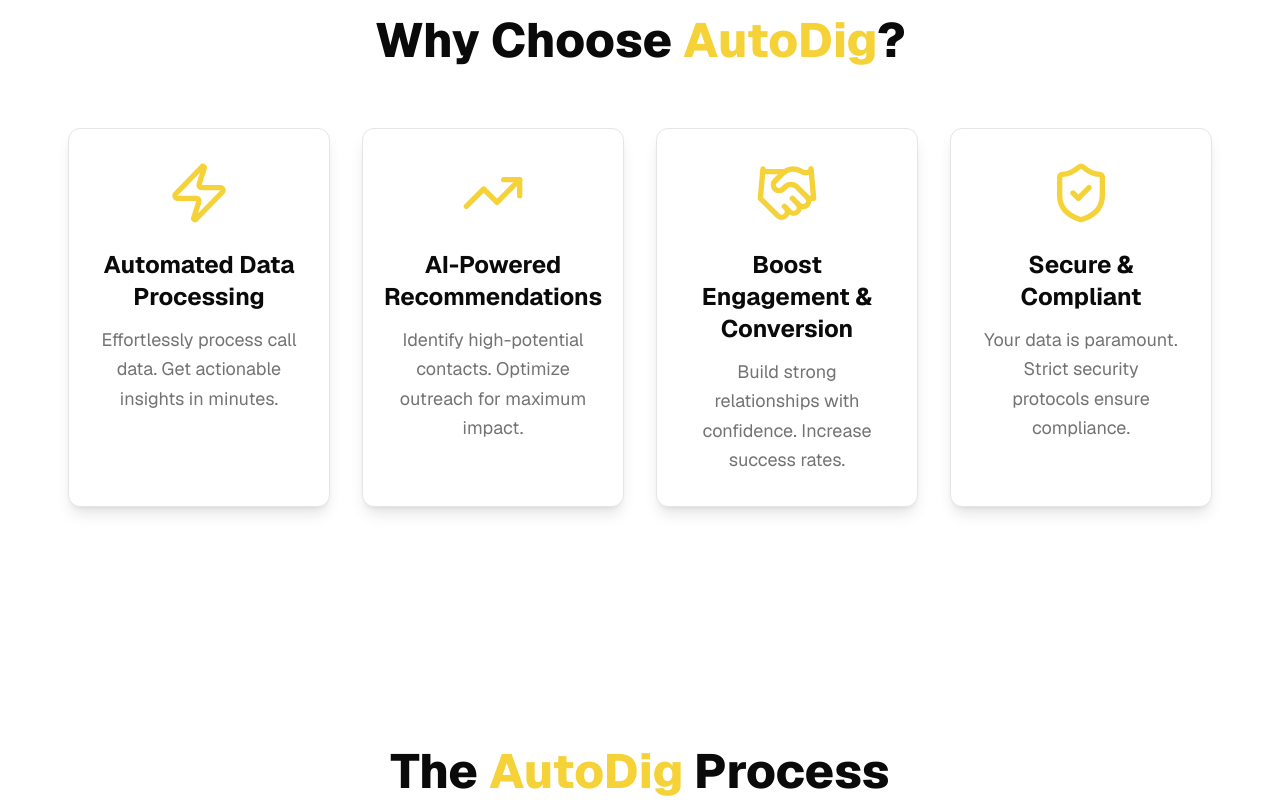
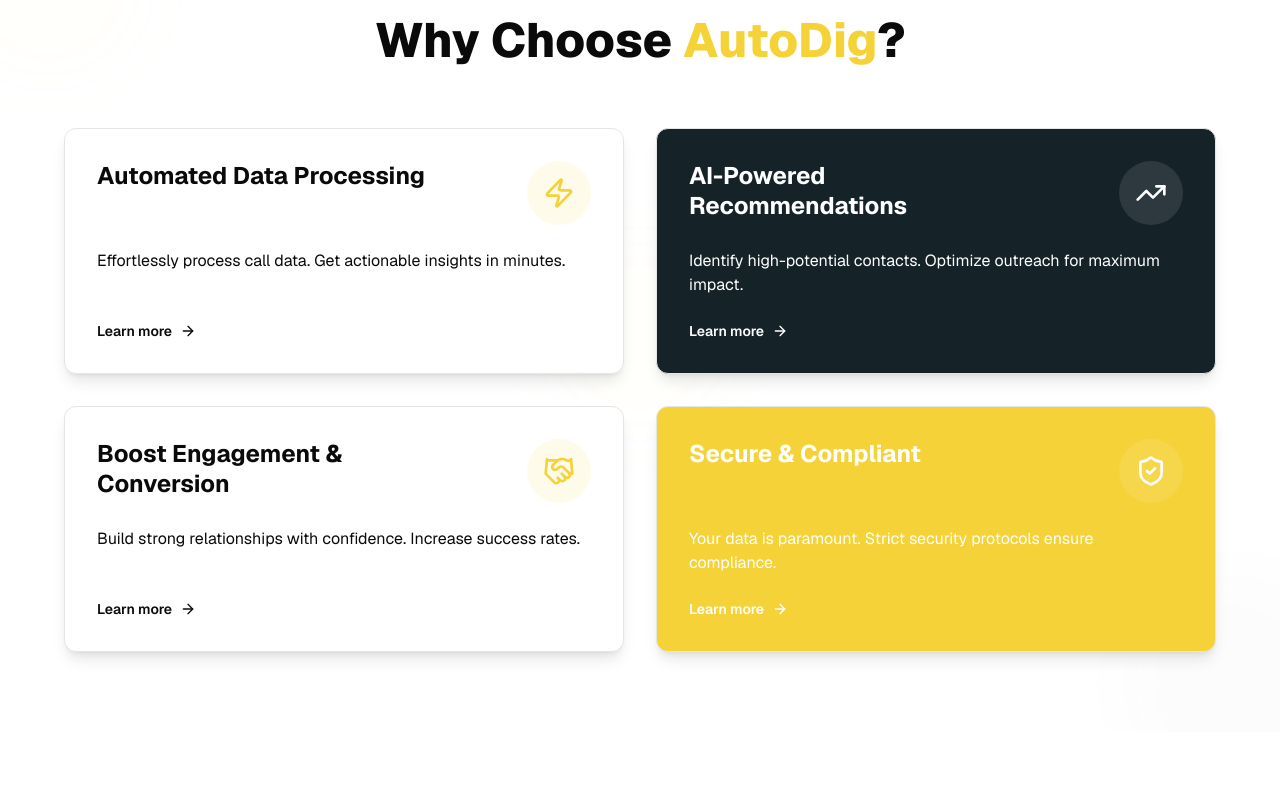
Before and after one commit to autodig/frontend, a Next.js app: page / in a window 1280 px wide. Shown: the part 920-1720 px from the top of the page. Built offline with nearby package versions, Linux system fonts and the light colour scheme.

Commit message:
ui updates

```diff
--- a/app/globals.css
+++ b/app/globals.css
@@ -80,3 +80,33 @@
     @apply bg-background text-foreground;
   }
 }
+
+/* Custom keyframe animations */
+@keyframes blob {
+  0% {
+    transform: translate(0, 0) scale(1);
+  }
+
+  33% {
+    transform: translate(30px, -50px) scale(1.1);
+  }
+
+  66% {
+    transform: translate(-20px, 20px) scale(0.9);
+  }
+
+  100% {
+    transform: translate(0, 0) scale(1);
+  }
+}
+
+/* Custom glow shadow for feature cards on hover */
+.custom-card-glow-shadow:hover {
+  box-shadow: 0 0 60px -10px hsl(var(--autodig-gold) / 0.8), 0 0 30px -5px hsl(var(--autodig-blue) / 0.8), inset 0 0 10px 0px rgba(255, 255, 255, 0.1);
+  /* Brighter glow, added inner shadow */
+}
+
+.dark .custom-card-glow-shadow:hover {
+  box-shadow: 0 0 60px -10px hsl(var(--autodig-gold) / 0.6), 0 0 30px -5px hsl(var(--autodig-blue) / 0.4), inset 0 0 10px 0px rgba(0, 0, 0, 0.2);
+  /* Adjusted for dark mode */
+}
--- a/app/layout.tsx
+++ b/app/layout.tsx
@@ -35,9 +35,10 @@
           disableTransitionOnChange
         >
           <main className="min-h-screen flex flex-col items-center">
-            <div className="flex-1 w-full flex flex-col gap-20 items-center">
+            <div className="flex-1 w-full flex flex-col gap-32 items-center">
               <Nav />
-              <div className="flex flex-col w-full px-5"> {/* REMOVED h-screen from here */}
+              {/* Removed px-5 from here to allow sections to span full width */}
+              <div className="flex flex-col w-full">
                 {children}
               </div>
               <Footer />
--- a/app/page.tsx
+++ b/app/page.tsx
@@ -6,7 +6,7 @@
 
 export default async function Home() {
   return (
-    <div className="flex flex-col gap-20 w-full items-center">
+    <div className="flex flex-col  w-full items-center">
       {/* The Hero component */}
       <Hero />
 
--- a/components/Landing/FeaturesSection.tsx
+++ b/components/Landing/FeaturesSection.tsx
@@ -1,54 +1,119 @@
 // autodig/frontend/autodig-frontend-470702cf2794d95bdc7a69cd570de108566511ec/components/Landing/FeaturesSection.tsx
 
-import { Zap, TrendingUp, Handshake, ShieldCheck } from "lucide-react"; // Example icons
+import { Zap, TrendingUp, Handshake, ShieldCheck, ArrowRight } from "lucide-react";
+import Link from "next/link"; // Corrected import for Next.js Link component
 
 export default function FeaturesSection() {
     const features = [
         {
             icon: Zap,
             title: "Automated Data Processing",
-            description: "Effortlessly process call data. Get actionable insights in minutes.", // Less words, bigger impact
+            description: "Effortlessly process call data. Get actionable insights in minutes.",
+            link: "#", // Placeholder link
         },
         {
             icon: TrendingUp,
             title: "AI-Powered Recommendations",
-            description: "Identify high-potential contacts. Optimize outreach for maximum impact.", // Less words, bigger impact
+            description: "Identify high-potential contacts. Optimize outreach for maximum impact.",
+            link: "#", // Placeholder link
         },
         {
             icon: Handshake,
             title: "Boost Engagement & Conversion",
-            description: "Build strong relationships with confidence. Increase success rates.", // Less words, bigger impact
+            description: "Build strong relationships with confidence. Increase success rates.",
+            link: "#", // Placeholder link
         },
         {
             icon: ShieldCheck,
             title: "Secure & Compliant",
-            description: "Your data is paramount. Strict security protocols ensure compliance.", // Less words, bigger impact
+            description: "Your data is paramount. Strict security protocols ensure compliance.",
+            link: "#", // Placeholder link
         },
     ];
 
     return (
-        <section className="w-full py-20 px-6 md:px-12 bg-card dark:bg-card text-foreground">
-            <div className="max-w-6xl mx-auto flex flex-col items-center">
+        <section className="w-full py-20 px-6 md:px-12 bg-card dark:bg-card text-foreground relative overflow-hidden">
+            {/* Subtle Abstract Background Shapes/Glows */}
+            <div className="absolute top-0 left-0 w-48 h-48 bg-autodigPrimary/5 rounded-full mix-blend-multiply filter blur-xl opacity-30 animate-blob -translate-x-1/4 -translate-y-1/4"></div>
+            <div className="absolute bottom-0 right-0 w-48 h-48 bg-autodigBlue/5 rounded-full mix-blend-multiply filter blur-xl opacity-30 animate-blob animation-delay-2000 translate-x-1/4 translate-y-1/4"></div>
+            <div className="absolute top-1/2 left-1/2 w-48 h-48 bg-autodigPrimary/5 rounded-full mix-blend-multiply filter blur-xl opacity-30 animate-blob animation-delay-4000 -translate-x-1/2 -translate-y-1/2"></div>
+
+
+            <div className="max-w-6xl mx-auto flex flex-col items-center relative z-10">
                 {/* Section Heading */}
                 <h2 className="text-4xl md:text-5xl font-extrabold text-center mb-16 leading-tight">
                     Why Choose <span className="text-autodigPrimary">AutoDig</span>?
                 </h2>
 
-                {/* Features Grid */}
-                <div className="grid grid-cols-1 md:grid-cols-2 lg:grid-cols-4 gap-8">
-                    {features.map((feature, index) => (
+                {/* Grid Layout inspired by the image */}
+                <div className="grid grid-cols-1 md:grid-cols-2 gap-8 w-full">
+                    {features.map((feature, index) => {
+                        const FeatureIcon = feature.icon;
+
+                        // Determine card background and text colors based on index for alternation
+                        // and highlighting AI-Powered Recommendations with autodigBlue
+                        let cardBgClass = "bg-background dark:bg-card"; // Default light background
+                        let textColorClass = "text-foreground"; // Default dark text
+                        let iconColorClass = "text-autodigPrimary"; // Default icon color
+                        let iconBgClass = "bg-autodigPrimary/10"; // Default icon background
+
+                        const isHighlighted = (index === 1); // Check if it's the AI card
+
+                        if (isHighlighted) { // AI-Powered Recommendations - Highlighted with Autodig Blue
+                            cardBgClass = "bg-autodigBlue";
+                            textColorClass = "text-white";
+                            iconColorClass = "text-white"; // White icon on dark blue background
+                            iconBgClass = "bg-white/10"; // Subtle white background for icon
+                        } else if (index === 3) { // Secure & Compliant - Highlighted with Autodig Primary (Gold)
+                            cardBgClass = "bg-autodigPrimary";
+                            textColorClass = "text-white";
+                            iconColorClass = "text-white"; // White icon on gold background
+                            iconBgClass = "bg-white/10"; // Subtle white background for icon
+                        }
+
+                        return (
                             <div
                                 key={index}
-                            className="bg-background dark:bg-background p-8 rounded-xl shadow-lg flex flex-col items-center text-center
-                         border border-border transform transition-transform duration-300 hover:scale-105 hover:shadow-2xl"
+                                className={`
+                                    ${cardBgClass} p-8 rounded-xl border border-border shadow-lg
+                                    transform transition-all duration-300 hover:scale-[1.01] hover:shadow-xl
+                                    group relative overflow-hidden flex flex-col justify-between
+                                    ${textColorClass} custom-card-glow-shadow
+                                `}
                             >
-                            <feature.icon className="h-16 w-16 text-autodigPrimary mb-6" />
-                            <h3 className="text-2xl font-bold text-foreground mb-3">{feature.title}</h3>
-                            <p className="text-muted-foreground text-lg leading-relaxed"> {/* Increased font size here */}
+                                {/* Illustration/Icon Area */}
+                                <div className="flex justify-between items-start mb-6 w-full">
+                                    <h3 className="text-2xl font-bold leading-tight max-w-[70%]">
+                                        {feature.title}
+                                    </h3>
+                                    {/* Large, abstract icon similar to image */}
+                                    <div className={`
+                                        ${iconBgClass} rounded-full flex items-center justify-center
+                                        h-16 w-16 text-opacity-80
+                                    `}>
+                                        <FeatureIcon className={`h-8 w-8 ${iconColorClass}`} />
+                                    </div>
+                                </div>
+
+                                {/* Description */}
+                                <p className="text-base mb-6 flex-grow">
                                     {feature.description}
                                 </p>
+
+                                {/* "Learn More" Link */}
+                                <Link
+                                    href={feature.link}
+                                    className={`
+                                        flex items-center gap-2 text-sm font-semibold
+                                        group-hover:translate-x-1 transition-transform duration-200
+                                        ${(index === 1 || index === 3) ? 'text-white hover:text-white/80' : 'text-foreground hover:text-autodigPrimary'}
+                                    `}
+                                >
+                                    Learn more <ArrowRight className="h-4 w-4" />
+                                </Link>
                             </div>
-                    ))}
+                        );
+                    })}
                 </div>
             </div>
         </section>
--- a/components/layout/Nav.tsx
+++ b/components/layout/Nav.tsx
@@ -11,7 +11,7 @@
 
 export default function Nav() {
   return (
-    <nav className="w-full flex justify-center border-b border-b-foreground/10 h-16">
+    <nav className="w-full flex justify-center border-b border-b-foreground/10 h-24">
       <div className="w-full max-w-5xl flex justify-between items-center p-3 px-5 text-sm">
         {/* Left-aligned navigation items */}
         <div className="flex gap-6 items-center font-semibold">
```
Lines whose indentation alone changed are shown as unchanged.
